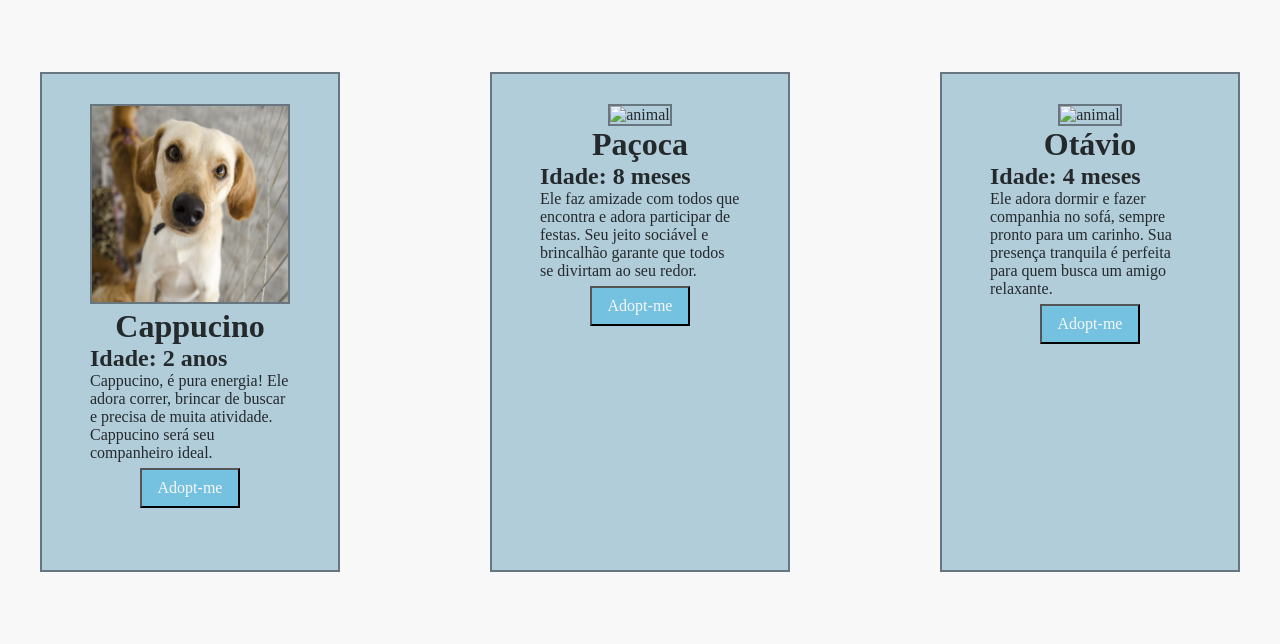
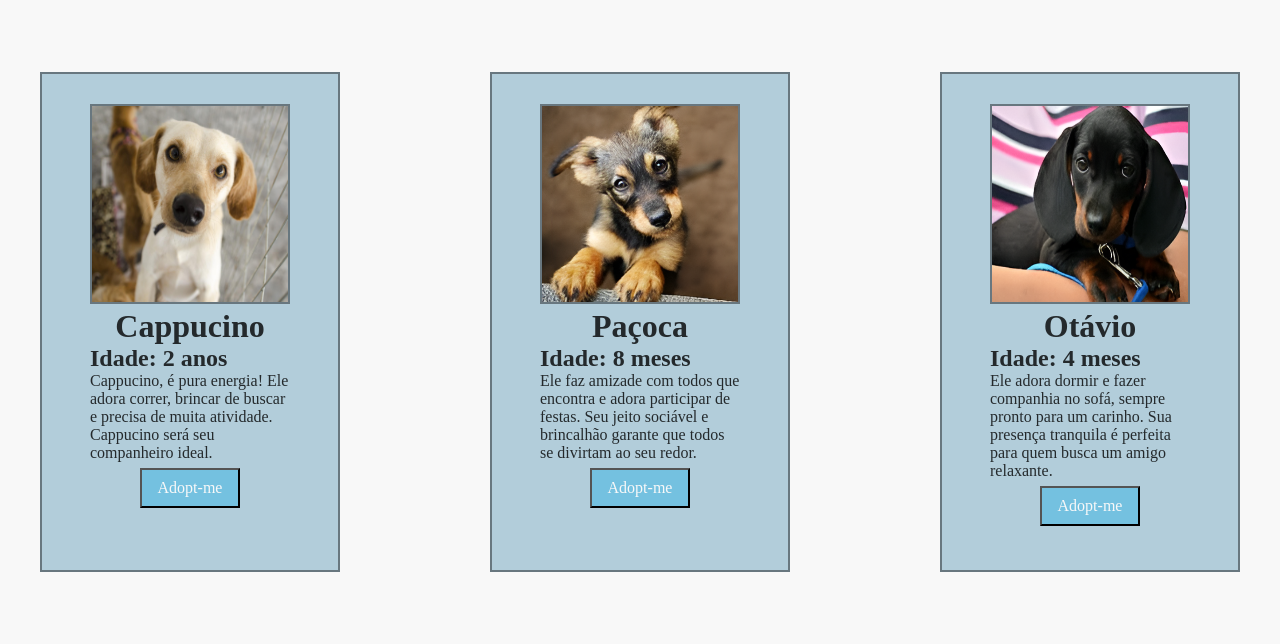
Before and after one commit to Isabelardg/Site-Adocao-Pets, a plain HTML site: page index.html in a window 1280 px wide. Shown: the part 103-747 px from the top of the page. Drawn offline with Linux system fonts and the light colour scheme; a web font is replaced by a local one.

Commit message:
Update index.html

```diff
--- a/index.html
+++ b/index.html
@@ -28,7 +28,7 @@
             <div class="articles" id="article2">
 
                 <div class="sobreAnimal">
-                    <img src="imagens/adocão2.png" alt="animal" class="animais">
+                    <img src="imagens/adocao2.png" alt="animal" class="animais">
                 <ul>
                     <li><h1>Paçoca</h1></li>
                     <li><h2 class="sobreEsquerda">Idade: 8 meses</h2></li>
@@ -41,7 +41,7 @@
 
             <div class="articles" id="article3">
                 <div class="sobreAnimal">
-                    <img src="imagens/adocão3.png" alt="animal" class="animais">
+                    <img src="imagens/adocao3.png" alt="animal" class="animais">
                 <ul>
                         <li><h1>Otávio</h1></li>
                         <li><h2 class="sobreEsquerda">Idade: 4 meses</h2></li>
```
